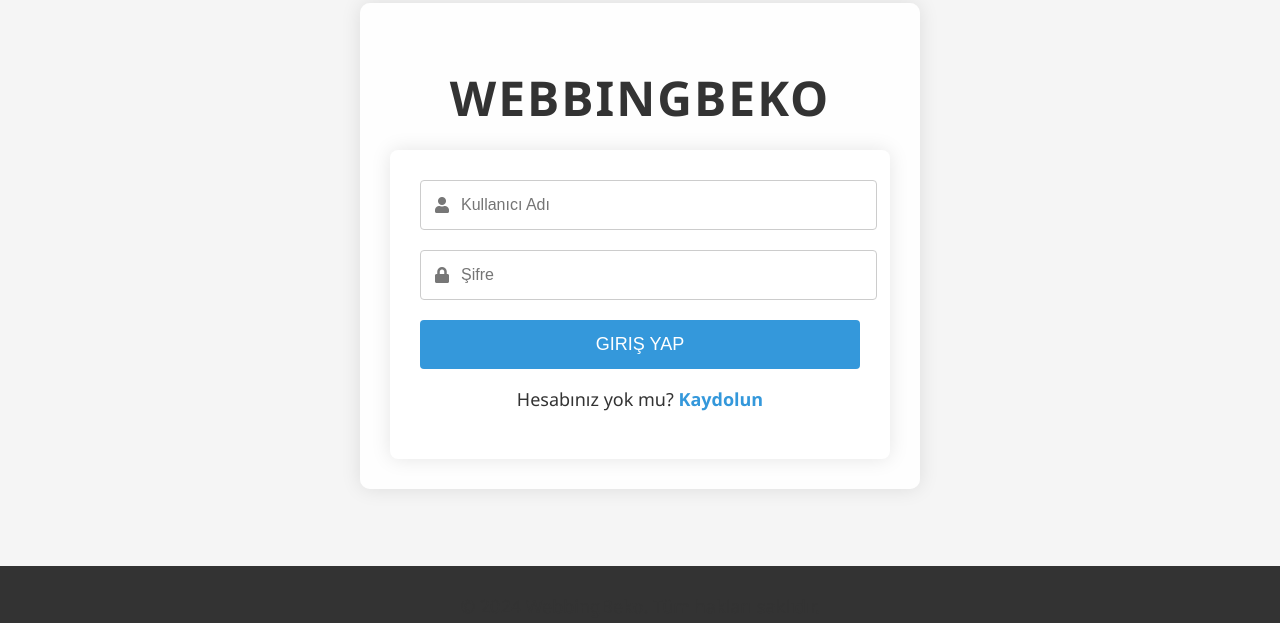
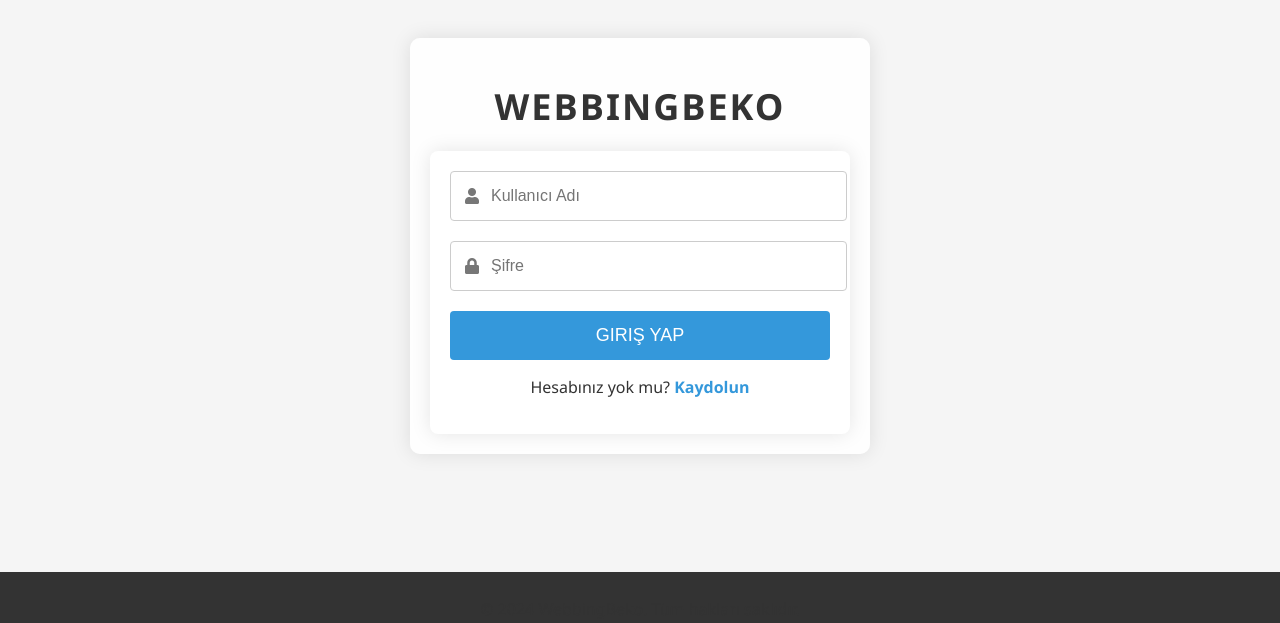
Before and after one commit to berkaaysh/web, a plain HTML site: page index.html in a window 1280 px wide. Shown: the part 154-777 px from the top of the page. Drawn offline with Linux system fonts and the light colour scheme.

Commit message:
Update styles.css

```diff
--- a/styles.css
+++ b/styles.css
@@ -21,7 +21,7 @@ body, html {
 
 .container {
     width: 100%;
-    max-width: 600px;
+    max-width: 500px;
     padding: 20px;
     box-sizing: border-box;
     text-align: center;
@@ -30,30 +30,23 @@ body, html {
 
 .content {
     background-color: rgba(255, 255, 255, 0.9);
-    padding: 30px;
+    padding: 20px;
     border-radius: 10px;
     box-shadow: 0 0 20px rgba(0, 0, 0, 0.1);
 }
 
 h1 {
-    font-size: 48px;
+    font-size: 36px;
     color: #333;
-    margin-bottom: 10px;
+    margin-bottom: 20px;
     text-transform: uppercase;
     letter-spacing: 2px;
     animation: fadeIn 1s ease;
 }
 
-.subtitle {
-    font-size: 24px;
-    color: #666;
-    margin-bottom: 30px;
-    animation: fadeIn 2s ease;
-}
-
 .login-box, .register-box {
     background-color: #fff;
-    padding: 30px;
+    padding: 20px;
     border-radius: 8px;
     box-shadow: 0 0 20px rgba(0, 0, 0, 0.1);
     text-align: center;
@@ -100,16 +93,16 @@ form button {
     transition: background-color 0.3s ease, transform 0.1s ease;
 }
 
+form button:hover {
+    background-color: #2980b9;
+}
+
 form button:active {
     transform: scale(0.95);
 }
 
-form button:hover {
-    background-color: #2980b9;
-}
-
 p {
-    font-size: 18px;
+    font-size: 16px;
     color: #333;
 }
 
```
